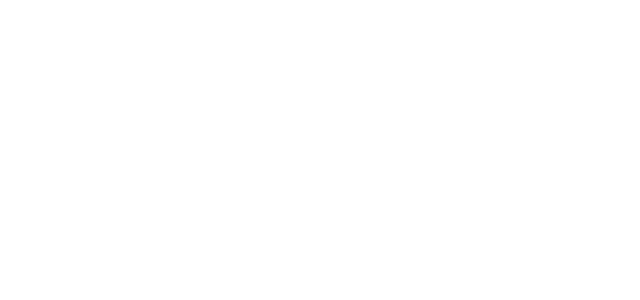
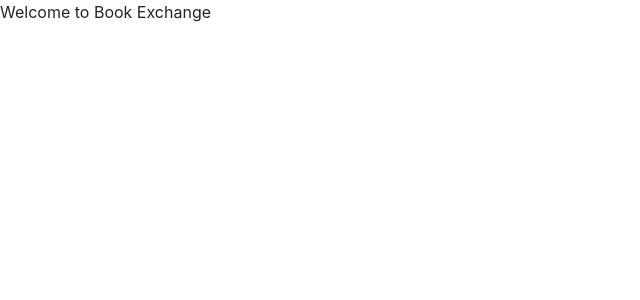
Before and after one commit to gsanchez13/bookexchange, a React (Create React App) app in the folder frontend/: page / in a window 1280 px wide. Shown: the top 300 px of the page, without its empty margins (0-640 px from the left). Built offline with nearby package versions, Linux system fonts and the light colour scheme.

Commit message:
creates landing component

```diff
--- a/frontend/src/components/Landing.jsx
+++ b/frontend/src/components/Landing.jsx
@@ -1,6 +1,7 @@
 const Landing = () => {
     return (
         <div>
+            Welcome to Book Exchange
         </div>
     )
 };
```
Also changed, not shown: 1 other file (tests, documents, lock files or other folders).
